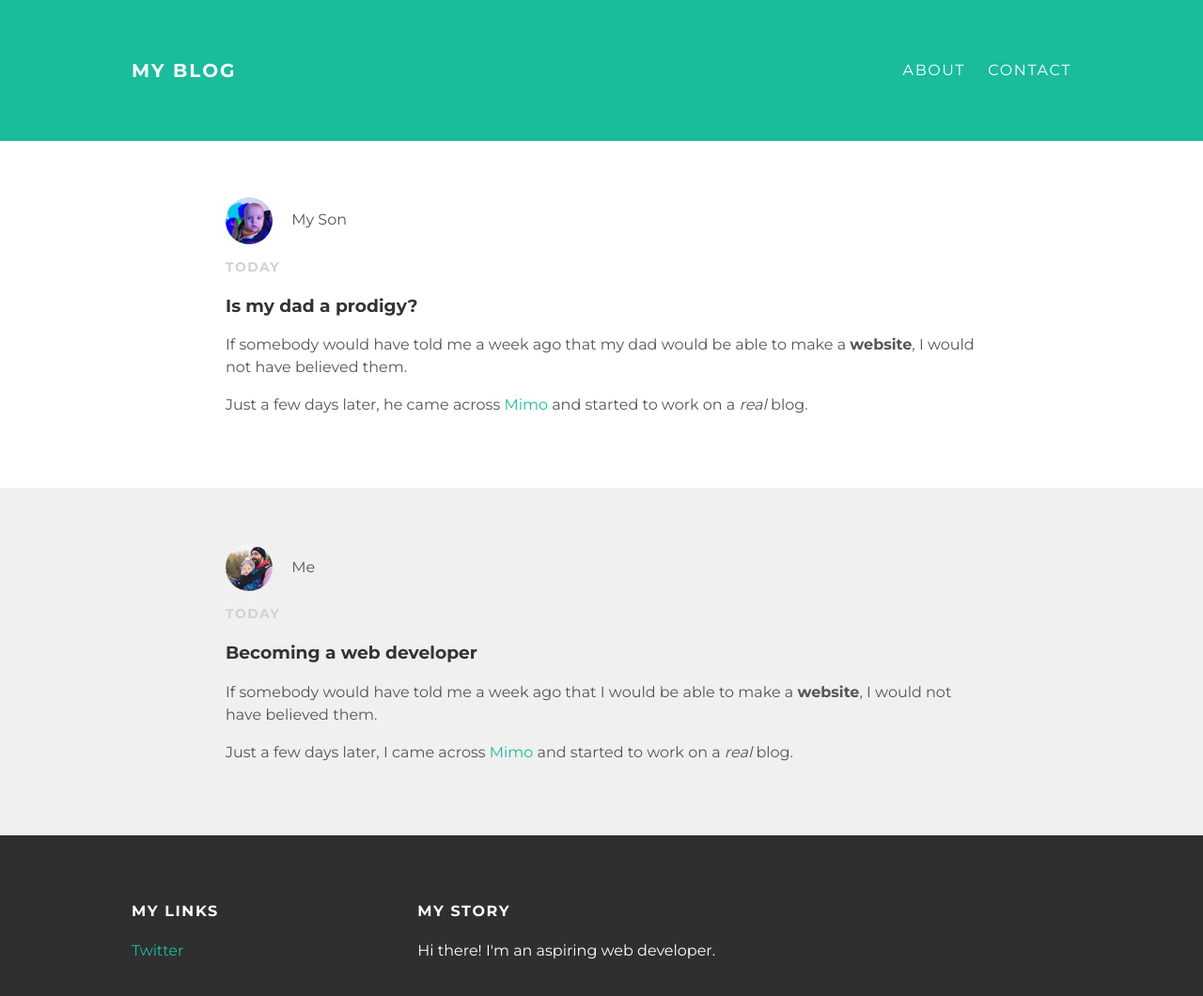
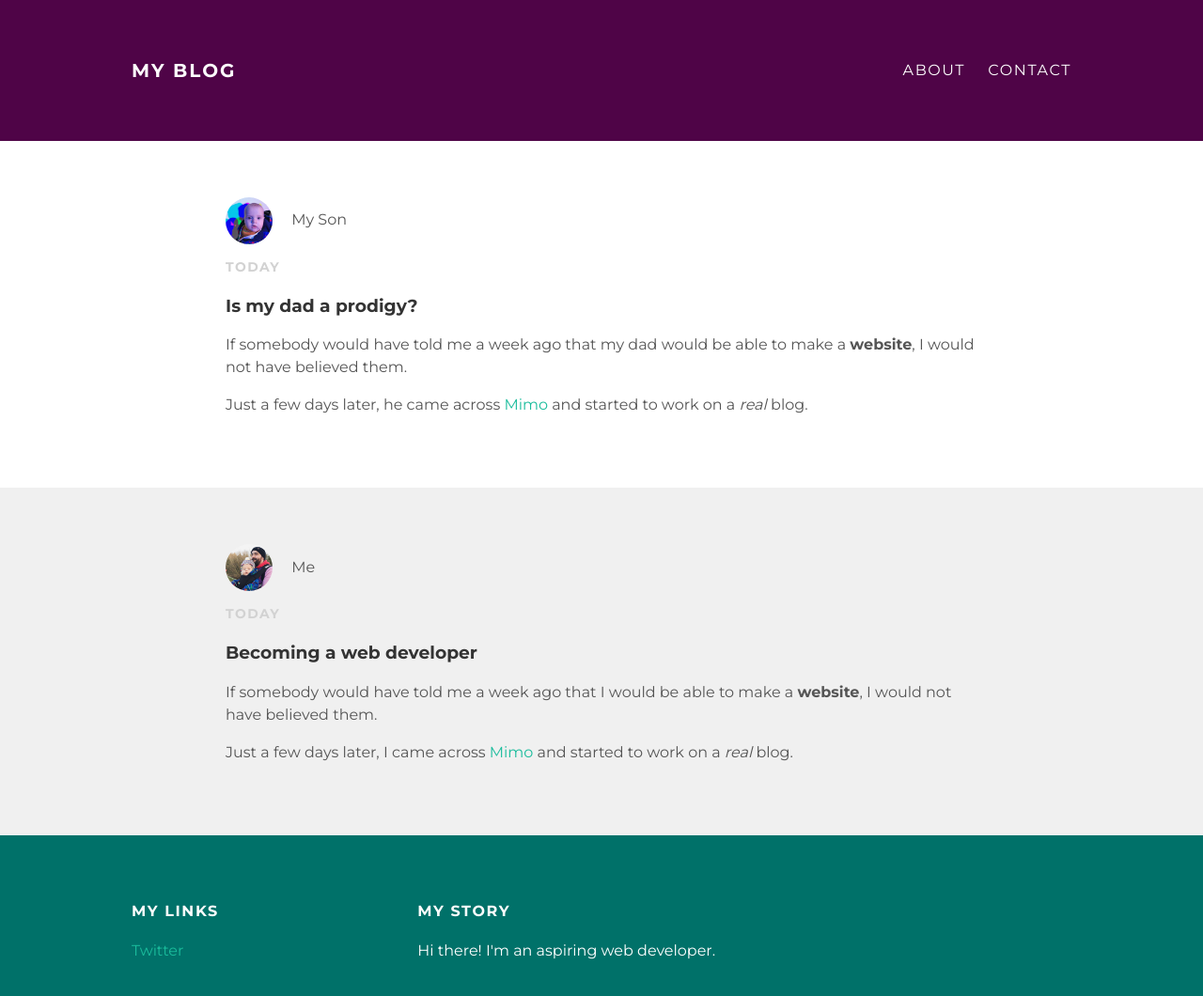
Before and after one commit to social-creator/.github.io, a plain HTML site: page index.html in a window 1280 px wide. Shown: the whole page at 94% size. Drawn offline with Linux system fonts and the light colour scheme.

Commit message:
Update styles.css

```diff
--- a/styles.css
+++ b/styles.css
@@ -17,7 +17,7 @@ a:hover {
 }
 
 #header {
-  background-color: #1abc9c;
+  background-color: #4F0447;
   height: 150px;
   line-height: 150px;
 }
@@ -59,7 +59,7 @@ a:hover {
 }
 
 #footer {
-  background-color: #2f2f2f;
+  background-color: #007169;
   padding: 50px 0;
 }
 
```
